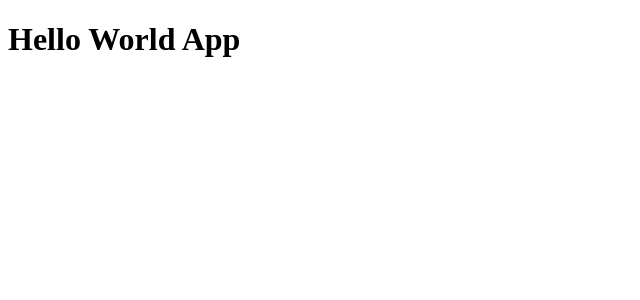
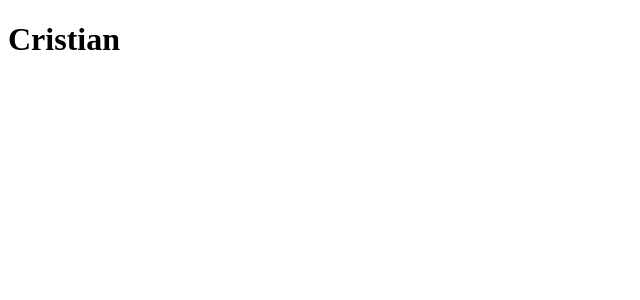
Before and after one commit to GuitarHeros3000/CriisDev-Curso-React-Hooks-y-MERN-DeCeroAExperto-03-counter-app, a React (Vite) app: page / in a window 1280 px wide. Shown: the top 300 px of the page, without its empty margins (0-640 px from the left). Built offline with nearby package versions, Linux system fonts and the light colour scheme.

Commit message:
Tarea - Crear un nuevo componente.

```diff
--- /dev/null
+++ b/src/FirstApp.jsx
@@ -0,0 +1,6 @@
+
+export const FirstApp = () => {
+  return (
+    <h1>Cristian</h1>
+  )
+}
--- a/src/main.jsx
+++ b/src/main.jsx
@@ -1,9 +1,10 @@
 import React from 'react';
 import ReactDOM from 'react-dom/client';
-import { HelloWorldApp } from './HelloWorldApp';
+// import { HelloWorldApp } from './HelloWorldApp';
+import { FirstApp } from './FirstApp';
 
 ReactDOM.createRoot(document.getElementById('root')).render(
     <React.StrictMode>
-        <HelloWorldApp/>
+        <FirstApp/>
     </React.StrictMode>
 );
```
